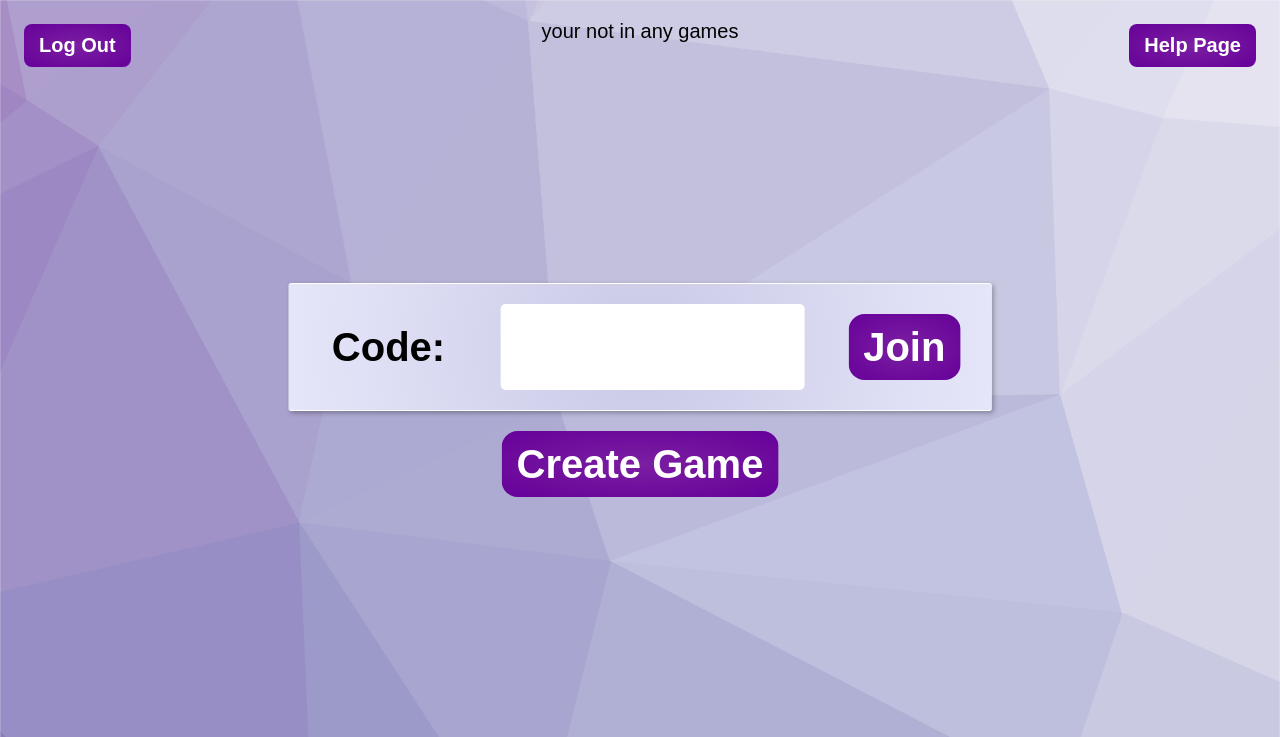
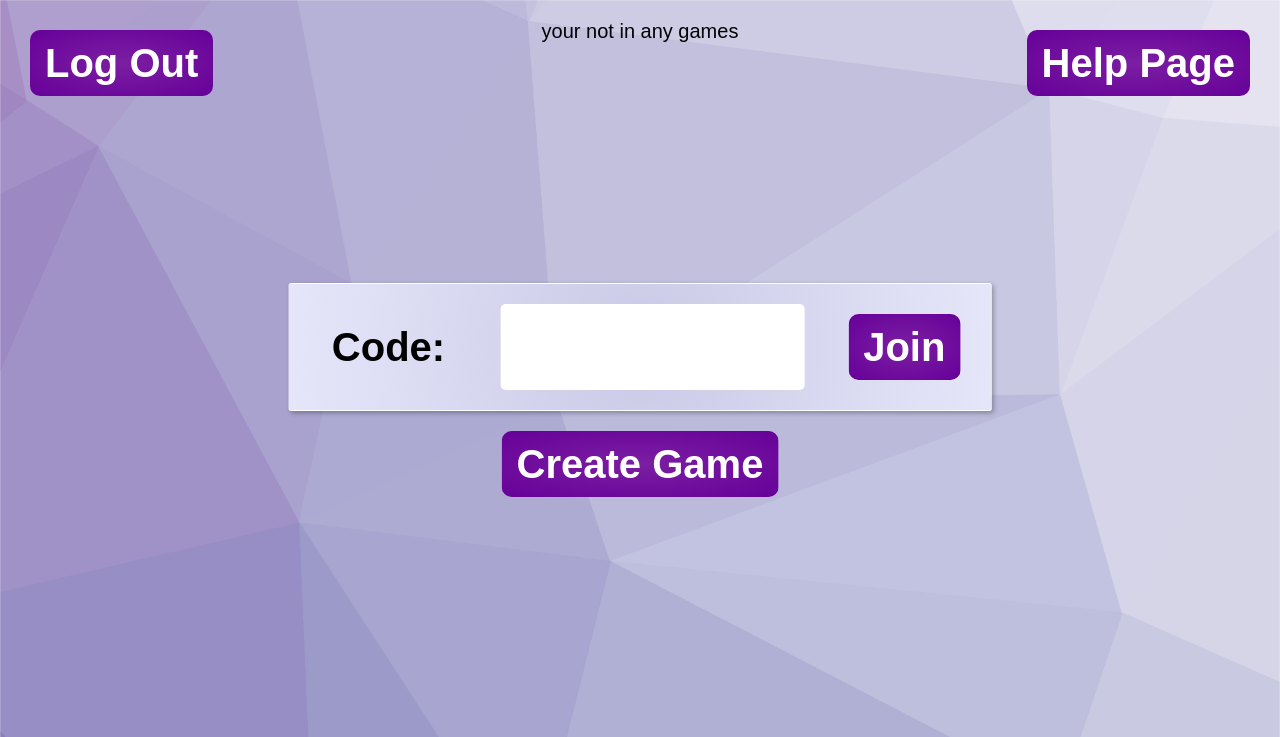
Before and after one commit to doug-spencer/Uniopoly, a Flask app: page /menu in a window 1280 px wide. Shown: the top 737 px of the page. Run offline with Flask 3, Linux system fonts and the light colour scheme; a user stored in the database is signed in; some libraries are stand-ins or nearby versions.

Commit message:
making visual changes

```diff
--- a/App/static/css/base.css
+++ b/App/static/css/base.css
@@ -192,12 +192,12 @@ body {
     background-image: radial-gradient(ellipse, #7B1FA2, #660099);
     background-size: cover;
     font-family: Arial;
-    font-size: 1em;
+    font-size: 30px;
     font-weight: bold;
     color: white;
     margin: 10px;
     border: none;
-    border-radius: 0.4em;
+    border-radius: 10px;
     cursor: pointer;
     transition: background-color 0.2s ease-in-out;
 }
@@ -210,14 +210,14 @@ body {
 
 #log-out, #menu {
     position: absolute;
-    top: 0.7em;
-    left: 0.7em;
+    top: 20px;
+    left: 20px;
 }
 
 #help-button {
     position: absolute;
-    top: 0.7em;
-    right: 0.7em;
+    top: 20px;
+    right: 20px;
 }
 
 .text-input {
--- a/App/static/css/game_room.css
+++ b/App/static/css/game_room.css
@@ -24,9 +24,8 @@
         "b a a a a a a a a a";
       background-color: white;
       font-size: 2vh;
-      /* animation: rotate 15s linear infinite;
-      transform: perspective(800px) rotateX(30deg); */
-  }
+      margin: auto;
+   }
 
    .orientation0 {
       transform: rotateZ(0);
--- a/App/static/css/login.css
+++ b/App/static/css/login.css
@@ -2,7 +2,7 @@
     position: absolute;
     padding: 15px;
     border: none;
-    border-radius: 0.5em;
+    border-radius: 10px;
     top: 50%;
     left: 50%;
     transform: translate(-50%, -50%);
@@ -14,7 +14,7 @@
     margin: 0.2em 0.5em;
     padding: 10px;
     font-weight: bold;
-    font-size: 4em;
+    font-size: 3em;
     color: #fff;
 }
 
--- a/App/static/css/menu.css
+++ b/App/static/css/menu.css
@@ -30,3 +30,7 @@
     flex: 3;
     margin: 0ch 1ch;
 }
+
+.button {
+    font-size: 40px;
+}
```
Also changed, not shown: instance/database.db.
